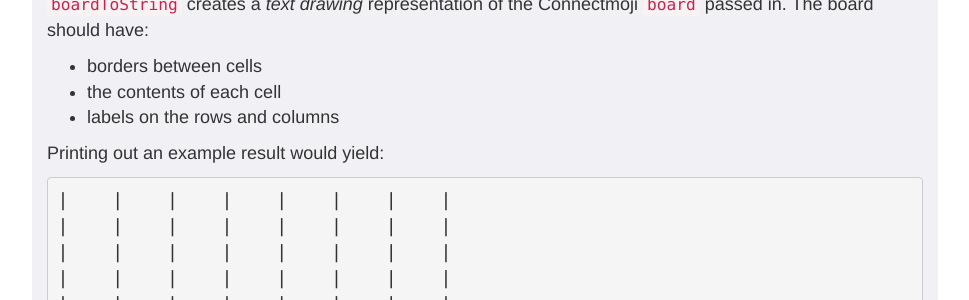
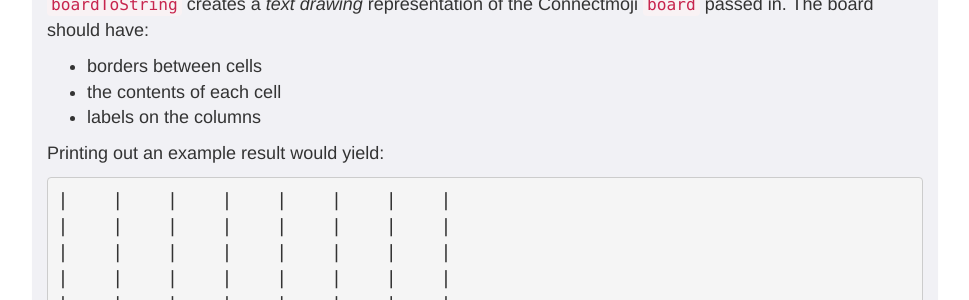
Before and after one commit to foureyes/csci-ua.0480-spring2021-034, a Jekyll site: the page built from homework/01.markdown, in a window 1280 px wide and 900 px high, scrolled down 14631 px. Shown: the part 153-453 px from the top of the window, without its empty margins (155-1124 px from the left). Built offline with Jekyll 4.4.1, drawn with Linux system fonts in a browser that asks for light colours.

Commit message:
fix boardToString specs

```diff
--- a/homework/01.markdown
+++ b/homework/01.markdown
@@ -658,7 +658,7 @@ __Note:__ both `wcwidth` and `.length` give varying values depending on emoji pa
 
 * borders between cells
 * the contents of each cell
-* labels on the rows and columns
+* labels on the columns
 
 Printing out an example result would yield:
 
```
